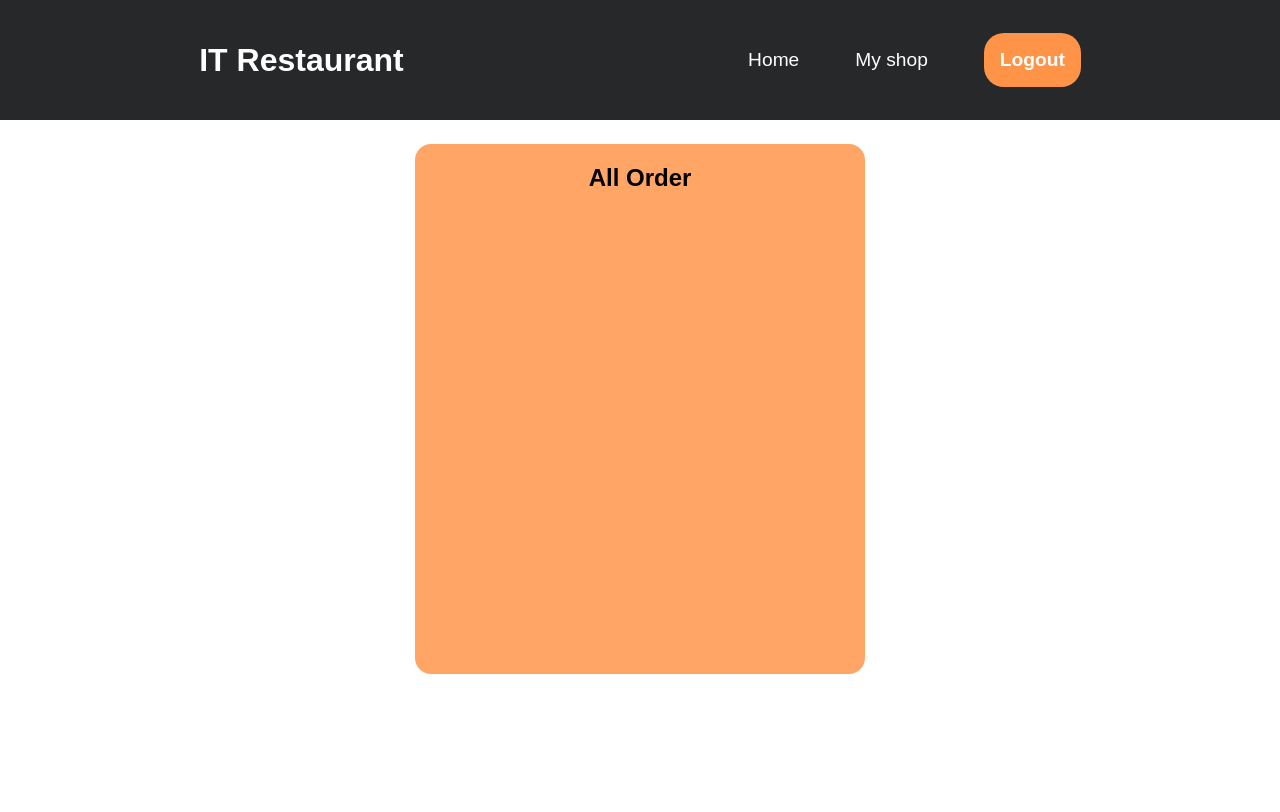
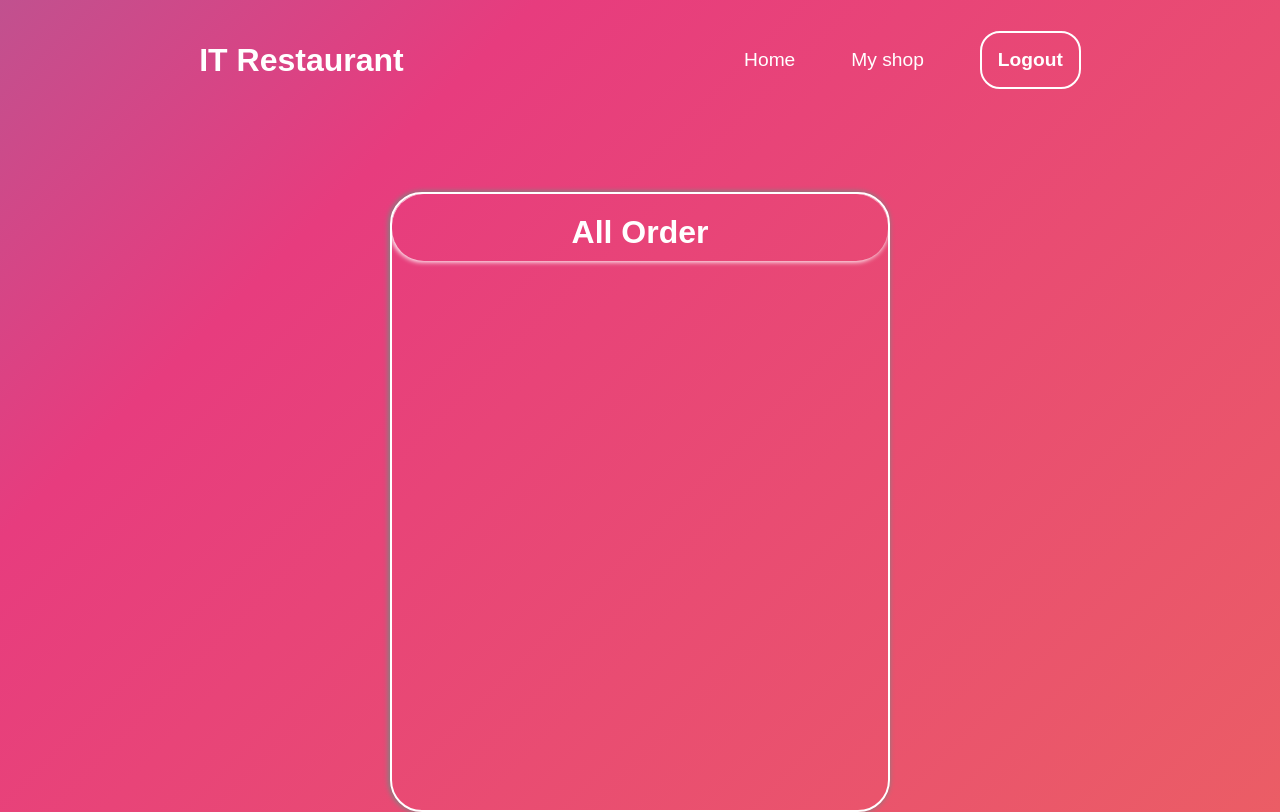
Before and after one commit to YoSirawit/All-S-Project, a Flask app: template templates/order_list.html in a window 1280 px wide. Before the commit the page ends 674 px from the top, so only its background shows below. Run offline with Flask 3, Linux system fonts and the light colour scheme; the template is opened without the code that fills it, so the values that code supplies are empty.

Commit message:
แก้CSS หน้าต่างๆ

```diff
--- a/static/css/login.css
+++ b/static/css/login.css
@@ -13,9 +13,8 @@ body {
     height: 100vh;
     background: linear-gradient(-45deg, #ee7752, #e73c7e, #23a6d5, #23d5ab);
     background-size: 400% 400%;
-    animation: gradient 10s ease infinite;
-    /* background-color: #D8D9DA; */
     background-position: center;
+    animation: gradient 15s ease infinite;
 }
 
 @keyframes gradient {
@@ -40,7 +39,6 @@ body {
     border: 3px solid #ffffff;
     border-radius: 20px;
     backdrop-filter: blur(50px);
-    /* background-color: #f9f9f9; */
     display: flex;
     justify-content: center;
     align-items: center;
--- a/static/css/navbar.css
+++ b/static/css/navbar.css
@@ -32,7 +32,7 @@ header.sticky {
     padding: 0 2rem;
     justify-content: space-between;
     align-items: center;
-    background:#272829;
+    background: transparent;
     padding: 30px 14%;
     transition: all .50s ease;
 }
@@ -67,10 +67,10 @@ header.sticky {
 }
 
 .action_btn{
-    background-color: rgb(255, 148, 72);
+    background-color: transparent;
     color: rgb(255, 255, 255);
     padding: 1rem 1rem;
-    border: none;
+    border: 2px solid white;
     outline: none;
     border-radius: 20px;
     font-size: 1rem;
@@ -81,7 +81,8 @@ header.sticky {
 
 .sticky .action_btn:hover {
     scale: 1.05;
-    color: #ffffff;
+    color: coral;
+    border: 3px solid coral;
 }
 
 .action_btn:active {
--- a/static/css/order_list.css
+++ b/static/css/order_list.css
@@ -5,25 +5,50 @@
     font-family: 'Poppins', sans-serif;
 }
 
+body {
+    display: flex;
+    justify-content: center;
+    align-items: center;
+    height: 100vh;
+    background: linear-gradient(-45deg, #ee7752, #e73c7e, #23a6d5, #23d5ab);
+    background-size: 400% 400%;
+    background-position: center;
+    animation: gradient 15s ease infinite;
+}
+
+@keyframes gradient {
+    0% {
+      background-position: 0% 50%;
+    }
+    50% {
+      background-position: 100% 50%;
+    }
+    100% {
+      background-position: 0% 50%;
+    }
+}
+
 #allorder {
     overflow: auto;
     position: relative;
-    width: 450px;
-    height: 530px;
-    background: rgba(255, 158, 89, 0.923);
-    border-radius: 1rem;
+    width: 500px;
+    height: 620px;
+    background: transparent;
+    border: 2px solid white;
+    box-shadow: -1px 0 5px 1px grey;
+    border-radius: 2rem;
     margin: auto;
-    margin-top: 9rem;
+    margin-top: 12rem;
     text-align: center;
-    margin-bottom: 20px;
-    color: rgb(0, 0, 0);
+    color: white;
 }
 
-#allorder h2 {
-    color: rgb(0, 0, 0);
+#allorder h1 {
+    color: white;
     padding-top: 20px;
     padding-bottom: 10px;
-    border-radius: 10px;
+    border-radius: 2rem;
+    box-shadow: -1px 0 5px 1px white;
 }
 
 #allorder #listorder {
@@ -33,6 +58,10 @@
     padding-left: 20px;
     display: grid;
     grid-template-rows: auto;
+}
+
+#allorder #listorder hr {
+    border: 1px solid white;
 }
 
 /* button#refresh {
@@ -62,12 +91,15 @@ button#plus  {
 
 @media (max-width: 400px) {
     #allorder {
-        width: 350px;
+        margin-top: 7rem;
+        width: 280px;
+        height: 450px;
     }
 }
 
-@media (max-width: 700px) {
+@media (max-width: 600px) {
     #allorder {
+        margin-top: 7rem;
         width: 380px;
     }
 }
--- a/templates/order_list.html
+++ b/templates/order_list.html
@@ -10,7 +10,7 @@
     {% extends "header.html" %}
     {% block header %}
     <div id="allorder">
-        <h2>All Order</h2>
+        <h1>All Order</h1>
         <div id='listorder'>
             <!-- ดึงข้อมูลลิสorderจากdatabaseทำยังไงงง -->
             {% for i in Order %}
--- a/templates/shoppage.html
+++ b/templates/shoppage.html
@@ -47,7 +47,6 @@
                     <input type="time" id="times" name="times"></input>
                 </div>
                 <button type="submit">Submit</button>
-                <button type="button">Cancel</button>
                     </form>
             </div>
         </div>
```
Also changed, not shown: static/css/home.css (+20 -5 lines), static/css/shoppage.css (+80 -40 lines).
